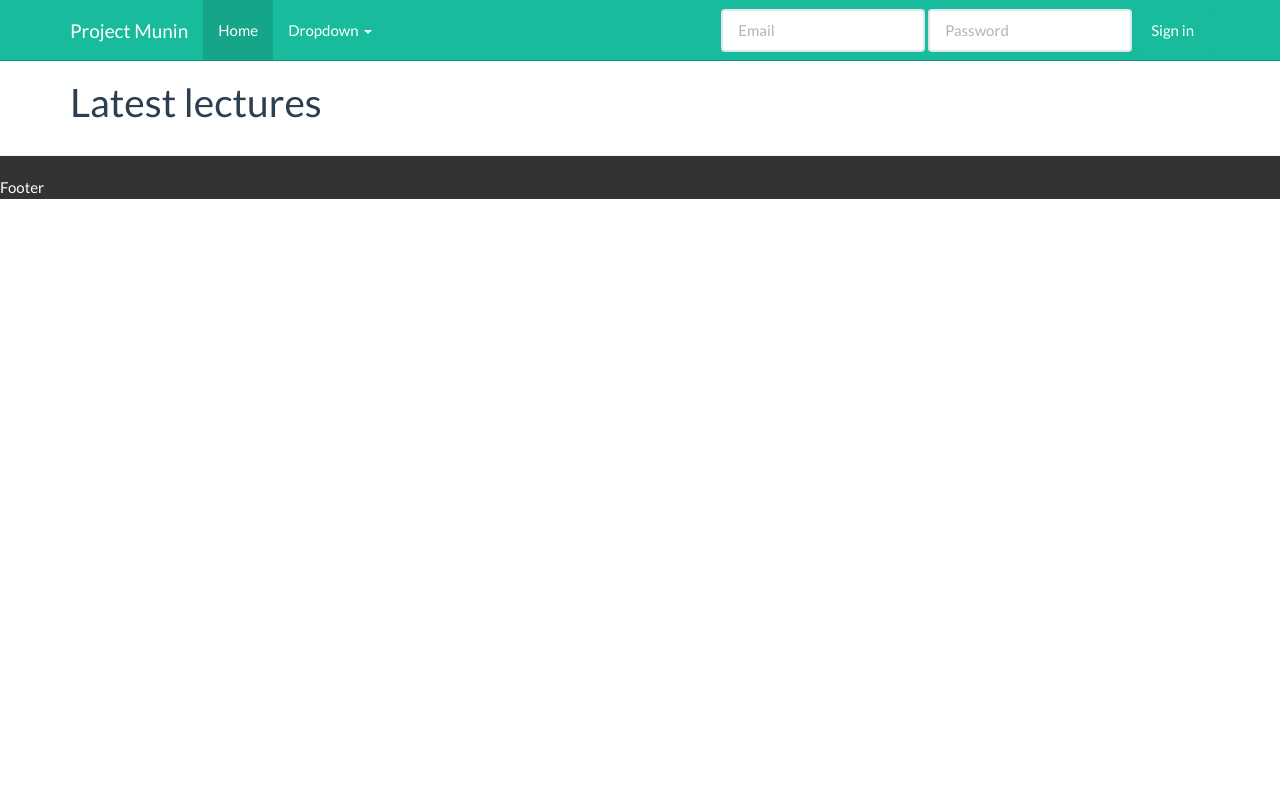
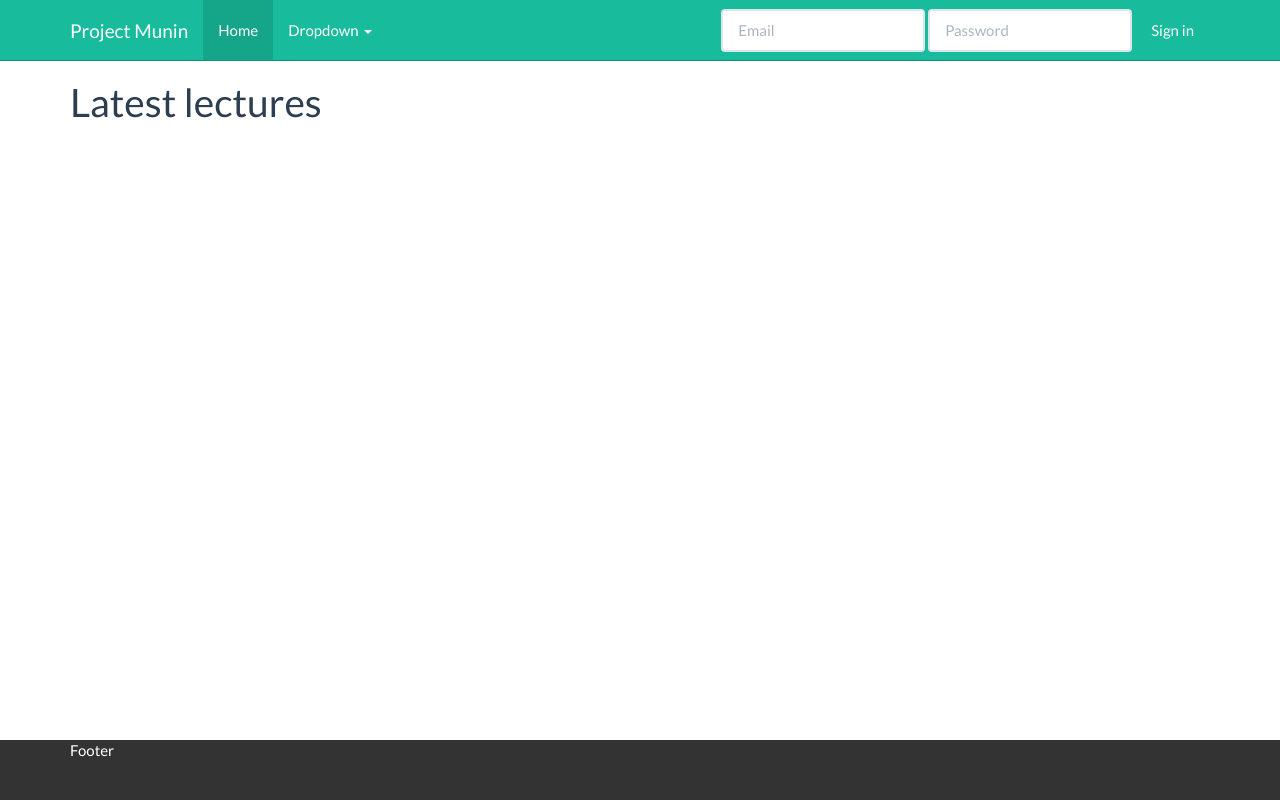
Before and after one commit to projectmunin/munin-webserver, a CodeIgniter app: page / in a window 1280 px wide. Run offline with CodeIgniter, Linux system fonts and the light colour scheme; some libraries are stand-ins or nearby versions.

Commit message:
Fixed sticky footer

```diff
--- a/application/controllers/browse.php
+++ b/application/controllers/browse.php
@@ -26,5 +26,5 @@
 	}
 }
 
-/* End of file welcome.php */
-/* Location: ./application/controllers/welcome.php */
+/* End of file browse.php */
+/* Location: ./application/controllers/browse.php */
--- a/application/views/elements/footer.php
+++ b/application/views/elements/footer.php
@@ -1,4 +1,9 @@
-<footer>
-	<hr>
-	<span>Footer</span>
+<footer id="footer">
+	<div class="container">
+		<div class="row">
+			<div class="col-xs-12">
+				<span>Footer</span>
+			</div>
+		</div>
+	</div>
 </footer>
--- a/resources/css/main.css
+++ b/resources/css/main.css
@@ -2,22 +2,34 @@
    Author's custom styles
    ========================================================================== */
 
+html
+{
+	position: relative;
+	min-height: 100%;
+}
+
 body
 {
+	/* Margin bottom by footer height */
+	margin-bottom: 60px;
 	margin-top: 60px;
 }
-
 
 body.auth
 {
 	background-color: #18bc9c;
 }
 
-footer
+#footer
 {
+	position: absolute;
+	bottom: 0;
+	width: 100%;
+	height: 60px;
 	background-color: #333;
 	color: #fff;
 }
+
 
 #auth-content
 {
```
